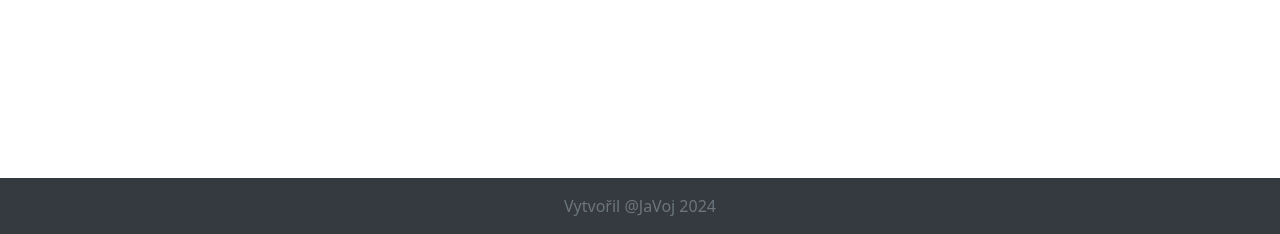
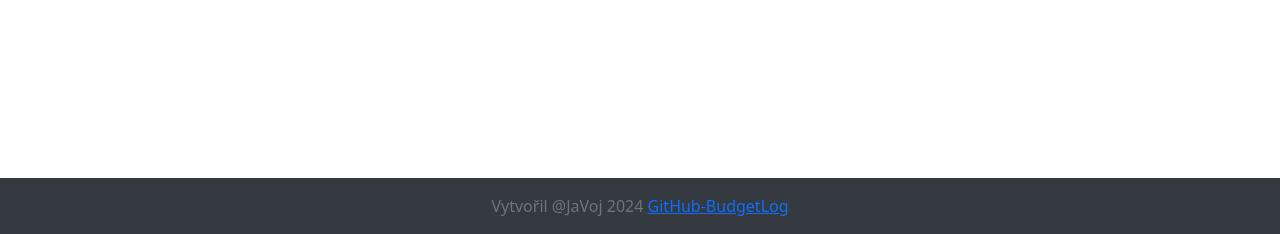
Before and after one commit to Hmyzaak/BudgetLog, a Django app: page /dashboard/ in a window 1280 px wide. Shown: the part 566-800 px from the top of the page. Run offline with Django 4.2, Linux system fonts and the light colour scheme; a user stored in the database is signed in; data comes from the database, SQL or seed files in the repository; some libraries are stand-ins or nearby versions.

Commit message:
Updated docs

```diff
--- a/budgetlog/templates/base_generic.html
+++ b/budgetlog/templates/base_generic.html
@@ -102,7 +102,10 @@
     <!-- Zápatí -->
     <footer class="footer py-3 bg-dark">
         <div class="container text-center">
-            <span class="text-muted">Vytvořil @JaVoj 2024</span>
+            <span class="text-muted">Vytvořil @JaVoj 2024
+                <a href="https://github.com/Hmyzaak/BudgetLog/blob/main/README.md" target="_blank" rel="noopener noreferrer" title="Otevře depozitář zdrojového kódu v nové záložce">
+                GitHub-BudgetLog</a>
+            </span>
         </div>
     </footer>
 
```
Also changed, not shown: README.md.
